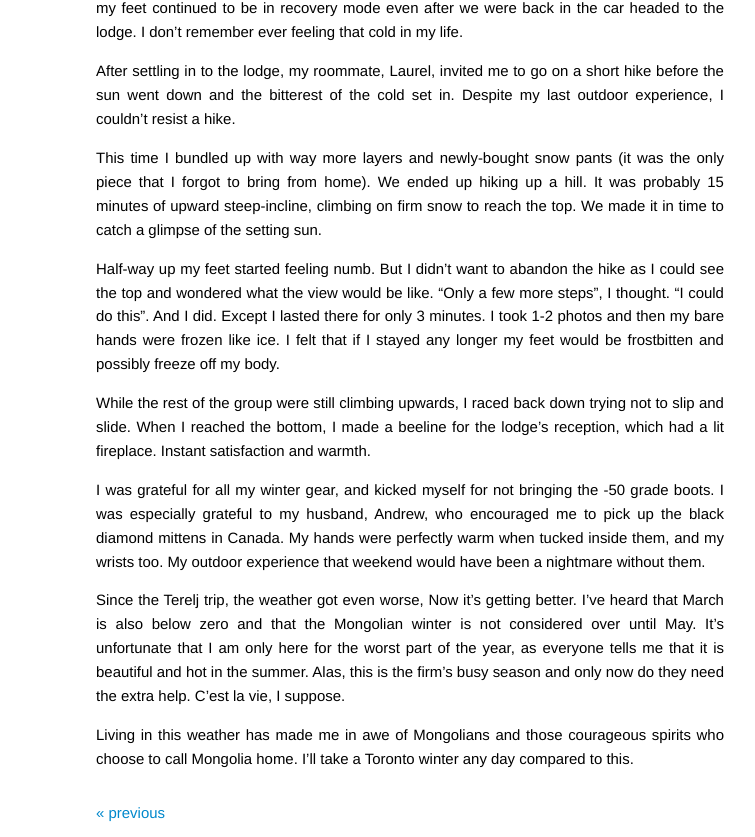
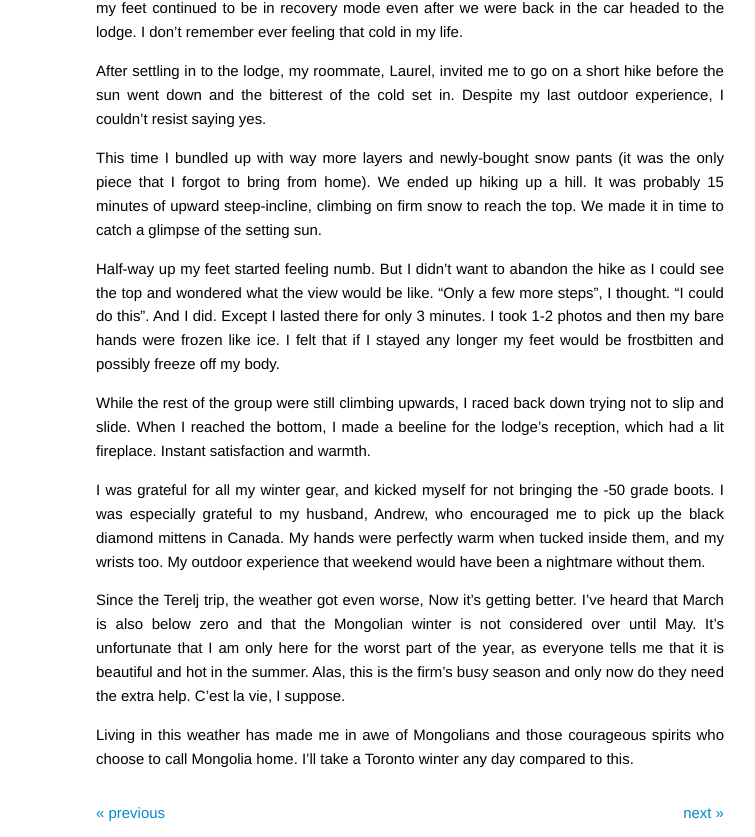
Before and after one commit to rachelgold/rachelgold.github.io, a Jekyll site: the page built from _posts/2018-02-15-extreme-cold-part-two.md, in a window 1280 px wide. Shown: the part 1403-2240 px from the top of the page, without its empty margins (230-985 px from the left). Built offline with Jekyll 4.4.1, drawn with Linux system fonts in a browser that asks for light colours; comment, search, counter and statistics services are not loaded.

Commit message:
new post added and tweak to extreme cold part 2 post

```diff
--- a/_posts/2018-02-15-extreme-cold-part-two.md
+++ b/_posts/2018-02-15-extreme-cold-part-two.md
@@ -26,7 +26,7 @@
 
 While my hands were able to regain feeling and warmth in the course of exploring the statute, my feet continued to be in recovery mode even after we were back in the car headed to the lodge. I don’t remember ever feeling that cold in my life.
 
-After settling in to the lodge, my roommate, Laurel, invited me to go on a short hike before the sun went down and the bitterest of the cold set in. Despite my last outdoor experience, I couldn’t resist a hike.
+After settling in to the lodge, my roommate, Laurel, invited me to go on a short hike before the sun went down and the bitterest of the cold set in. Despite my last outdoor experience, I couldn’t resist saying yes.
 
 This time I bundled up with way more layers and newly-bought snow pants (it was the only piece that I forgot to bring from home). We ended up hiking up a hill. It was probably 15 minutes of upward steep-incline, climbing on firm snow to reach the top. We made it in time to catch a glimpse of the setting sun.
 
```
Also changed, not shown: _posts/2018-02-20-happy-birthday-happy-valentines.md (added, +25 -0 lines).
